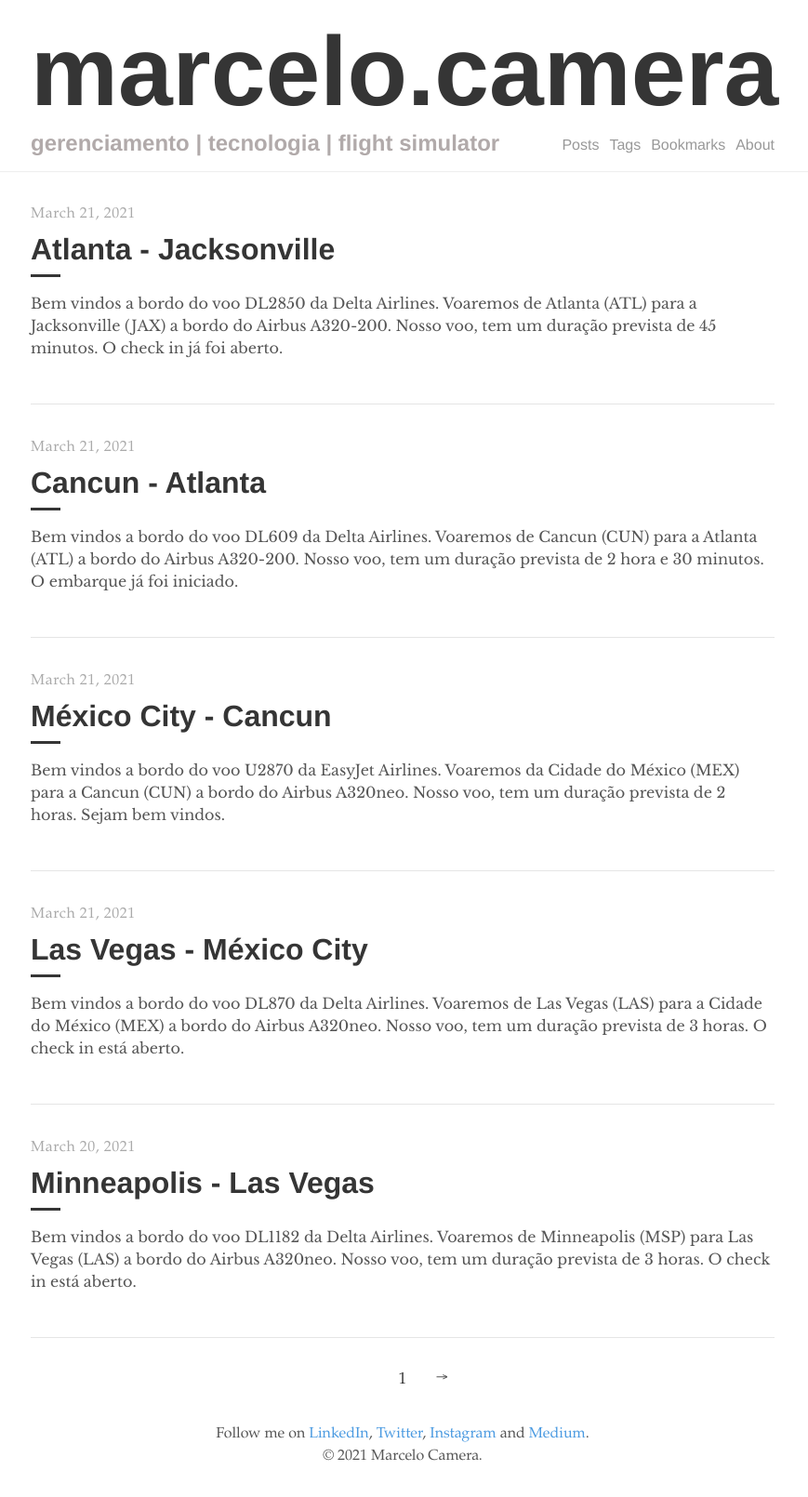
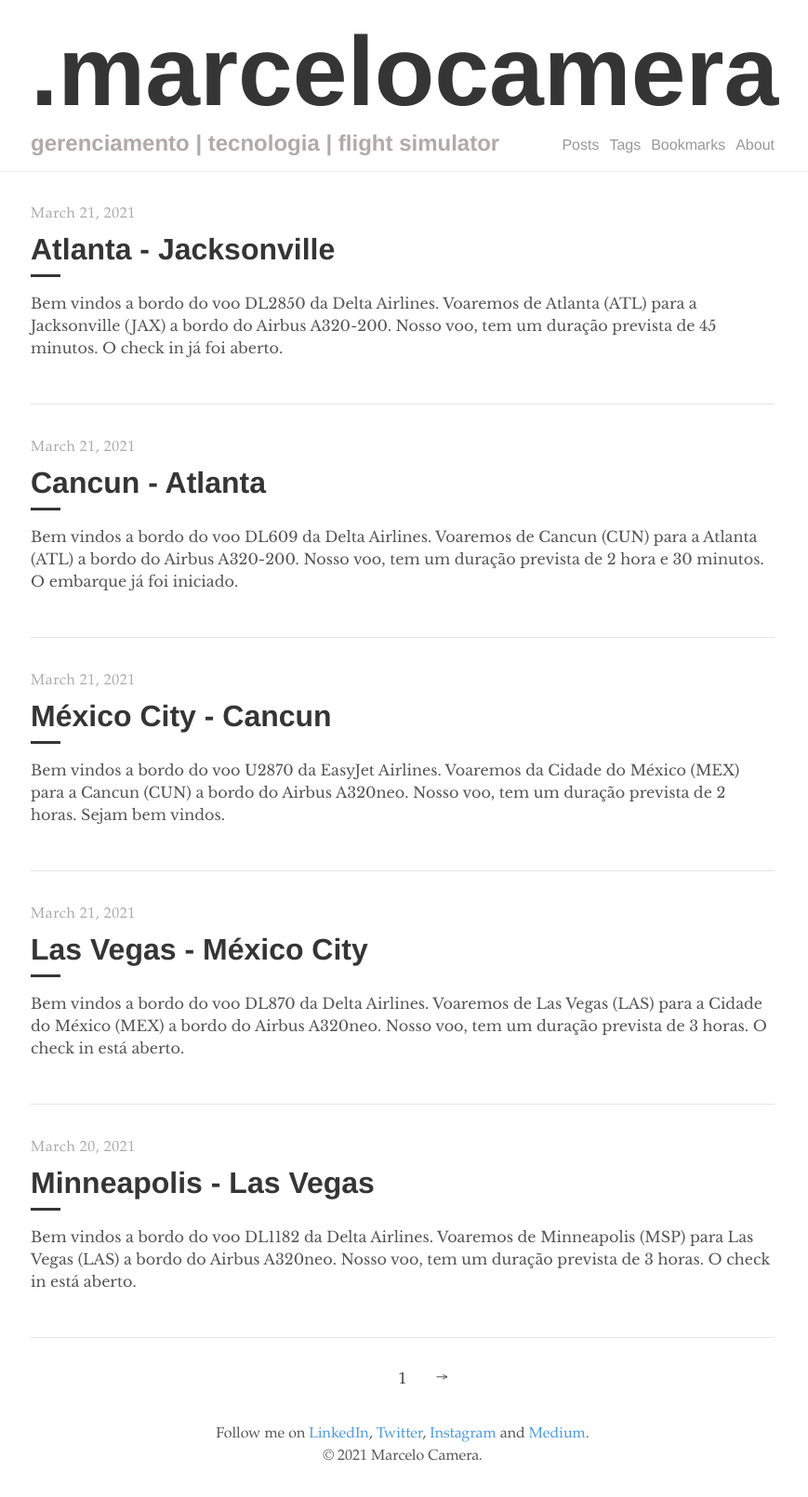
Before and after one commit to marcelocamera/marcelocamera.github.io, a Jekyll site: the page built from index.html, in a window 1280 px wide. Shown: the whole page at 93% size, without its empty margins (207-1076 px from the left). Built offline with Jekyll 4.4.1, drawn with Linux system fonts in a browser that asks for light colours; the list of posts is cut into pages by our own code.

Commit message:
Update _config.yml

```diff
--- a/_config.yml
+++ b/_config.yml
@@ -1,5 +1,5 @@
 # Site settings
-title:          marcelo.camera
+title:          .marcelocamera
 description:    "gerenciamento | tecnologia | flight simulator"
 baseurl:        ""
 url:            "https://marcelocamera.github.io"
```
